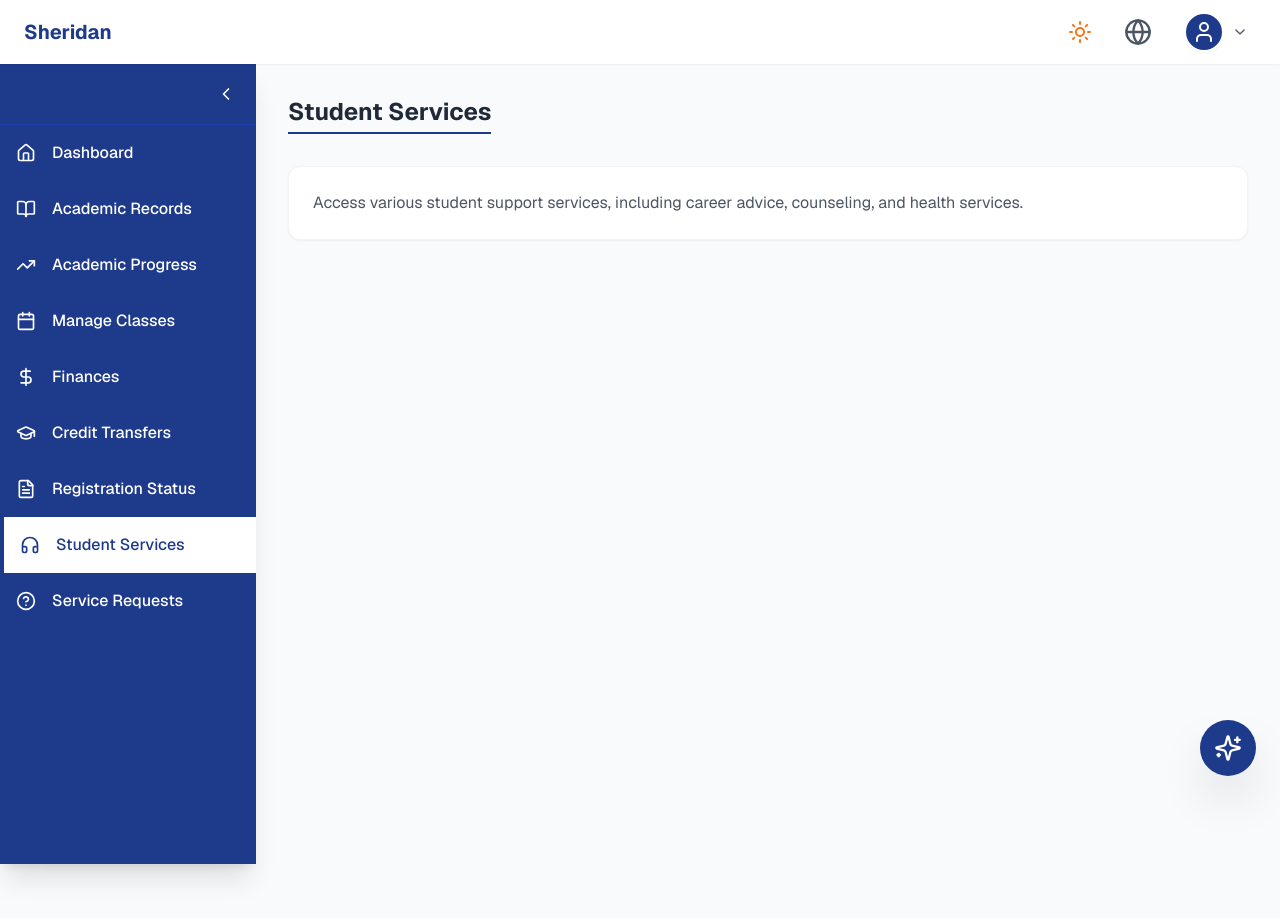
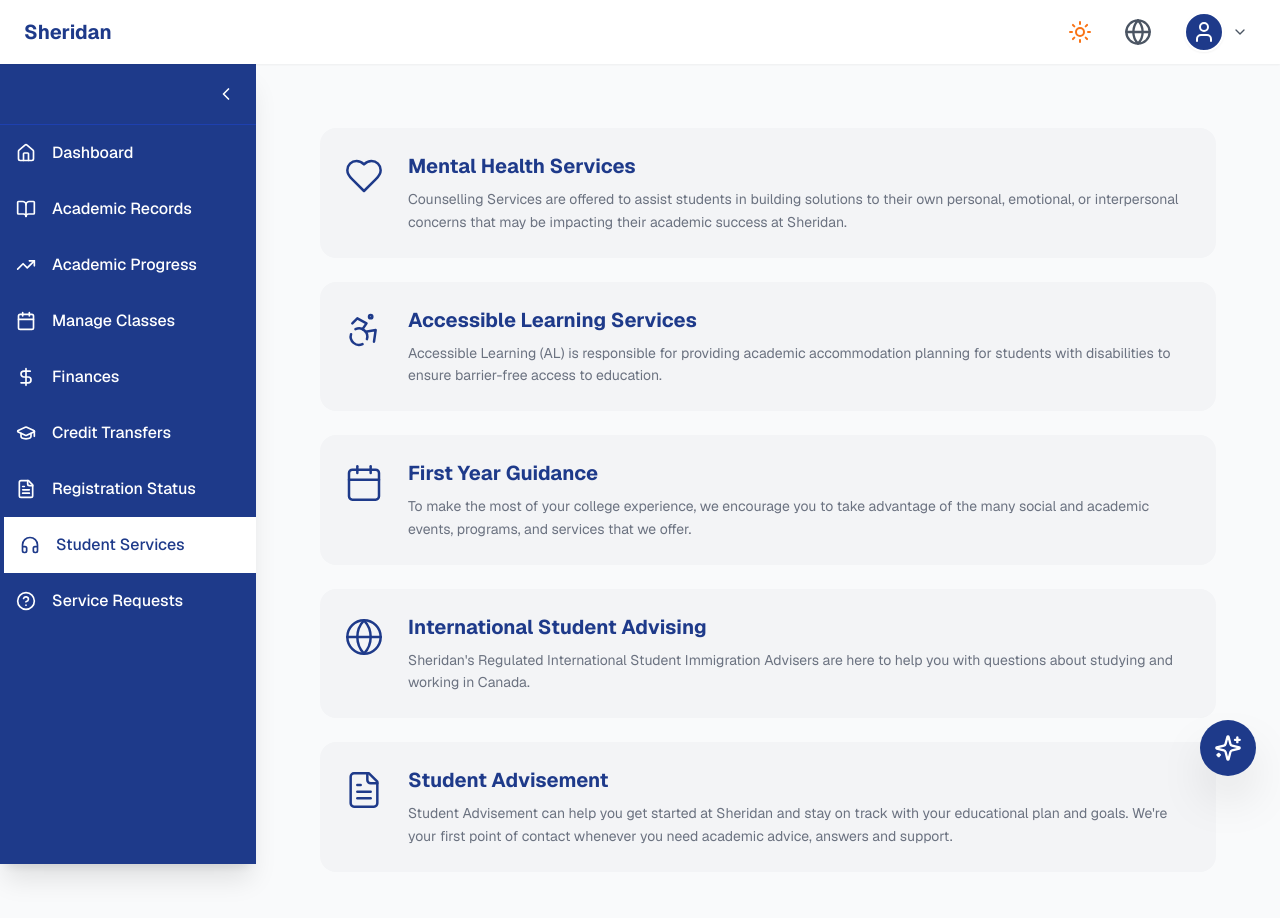
Before and after one commit to altraan/MyBetterStudentCenter, a Next.js app: page /student-services in a window 1280 px wide. Shown: the top 918 px of the page. Before the commit the page ends 800 px from the top, so only its background shows below. Built offline with nearby package versions, Linux system fonts and the light colour scheme.

Commit message:
made student service requests

```diff
--- a/app/student-services/page.tsx
+++ b/app/student-services/page.tsx
@@ -2,20 +2,72 @@
 
 import HackvilleLayout from "@/components/HackvilleLayout";
 import { useLanguage } from "@/components/LanguageContext";
+import { useTheme } from "@/components/ThemeContext";
+import {
+  Heart,
+  Accessibility,
+  Calendar,
+  Globe,
+  FileText
+} from "lucide-react";
 
 export default function StudentServicesPage() {
   const { t } = useLanguage();
+  const { isDarkMode } = useTheme();
+
+  const services = [
+    {
+      title: "Mental Health Services",
+      description: "Counselling Services are offered to assist students in building solutions to their own personal, emotional, or interpersonal concerns that may be impacting their academic success at Sheridan.",
+      icon: Heart,
+    },
+    {
+      title: "Accessible Learning Services",
+      description: "Accessible Learning (AL) is responsible for providing academic accommodation planning for students with disabilities to ensure barrier-free access to education.",
+      icon: Accessibility,
+    },
+    {
+      title: "First Year Guidance",
+      description: "To make the most of your college experience, we encourage you to take advantage of the many social and academic events, programs, and services that we offer.",
+      icon: Calendar,
+    },
+    {
+      title: "International Student Advising",
+      description: "Sheridan's Regulated International Student Immigration Advisers are here to help you with questions about studying and working in Canada.",
+      icon: Globe,
+    },
+    {
+      title: "Student Advisement",
+      description: "Student Advisement can help you get started at Sheridan and stay on track with your educational plan and goals. We're your first point of contact whenever you need academic advice, answers and support.",
+      icon: FileText,
+    },
+  ];
 
   return (
     <HackvilleLayout>
-      <div className="max-w-7xl mx-auto">
-        <header className="mb-8">
-          <h1 className="text-2xl font-bold text-gray-800 border-b-2 border-blue-900 inline-block pb-1">
-            {t('studentServices')}
-          </h1>
-        </header>
-        <div className="bg-white rounded-xl shadow-sm border border-gray-100 p-6">
-          <p className="text-gray-600">{t('studentServicesDescription')}</p>
+      <div className="max-w-4xl mx-auto py-8">
+        <div className="space-y-6">
+          {services.map((service, index) => (
+            <div
+              key={index}
+              className={`
+                flex items-start p-6 rounded-2xl transition-colors
+                ${isDarkMode ? 'bg-gray-800' : 'bg-gray-100'}
+              `}
+            >
+              <div className={`mr-6 mt-1 ${isDarkMode ? 'text-white' : 'text-blue-900'}`}>
+                <service.icon size={40} strokeWidth={1.5} />
+              </div>
+              <div>
+                <h2 className={`text-xl font-bold mb-2 ${isDarkMode ? 'text-white' : 'text-blue-900'}`}>
+                  {service.title}
+                </h2>
+                <p className={`text-sm leading-relaxed ${isDarkMode ? 'text-gray-300' : 'text-gray-500'}`}>
+                  {service.description}
+                </p>
+              </div>
+            </div>
+          ))}
         </div>
       </div>
     </HackvilleLayout>
```
